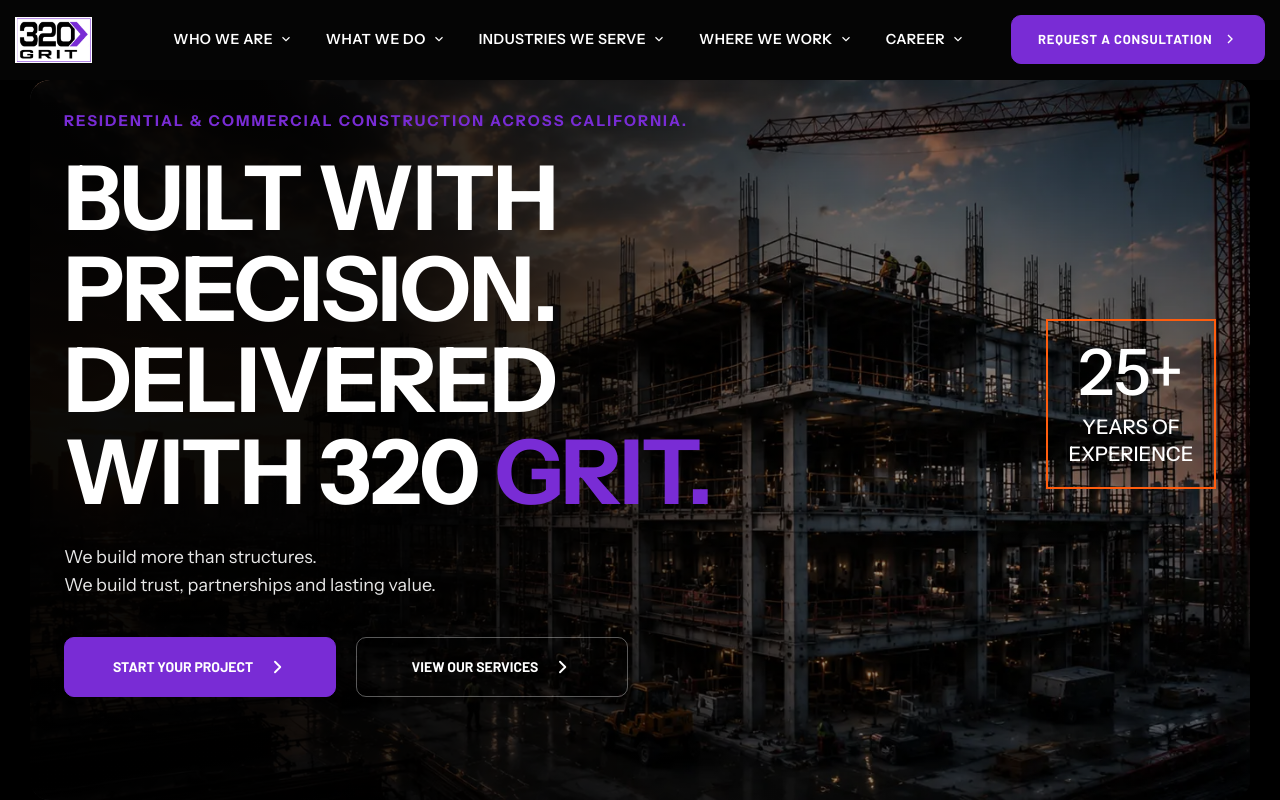
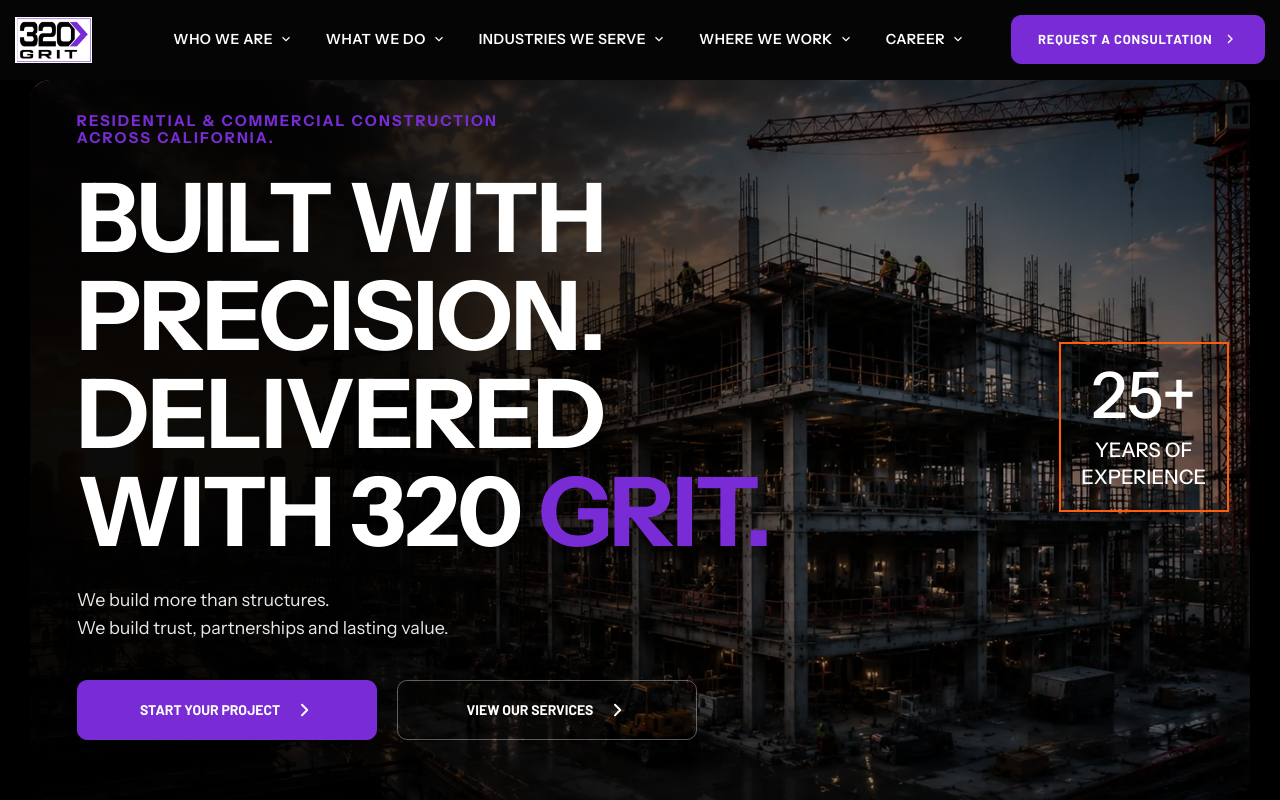
Before and after one commit to TaimoorWajid/website-320grit-angular, an Angular app: page / in a window 1280 px wide. Shown: the top 800 px of the page. Built offline with nearby package versions, Linux system fonts and the light colour scheme.

Commit message:
Hero tweaks: 2-line eyebrow, larger H1, badge raised, wider buttons, more left padding

```diff
--- a/src/app/features/home/components/home-hero/home-hero.component.scss
+++ b/src/app/features/home/components/home-hero/home-hero.component.scss
@@ -33,11 +33,13 @@
   z-index: 2;
   display: grid;
   grid-template-columns: 1fr auto;
-  align-items: center;
+  align-items: start;
   gap: 3rem;
   width: 100%;
   padding-top: clamp(7rem, 14vh, 10rem);
   padding-bottom: 2rem;
+  padding-left: clamp(2rem, 6vw, 6rem);
+  padding-right: clamp(2rem, 4vw, 4rem);
 }
 
 .home-hero__kicker {
@@ -45,6 +47,7 @@
   font-weight: 700;
   letter-spacing: 0.14em;
   margin-bottom: 1.4rem;
+  max-width: 27rem;
 }
 
 .home-hero__kicker strong {
@@ -52,7 +55,7 @@
 }
 
 .home-hero__title {
-  font-size: clamp(3rem, 7vw, 6.25rem);
+  font-size: clamp(3.2rem, 7.5vw, 7rem);
   font-weight: 800;
   line-height: 1.02;
   letter-spacing: -0.015em;
@@ -73,7 +76,18 @@
   margin-bottom: 2.4rem;
 }
 
+/* Staging buttons are wider than the base .btn-320. */
+.home-hero .btn-320 {
+  min-width: 300px;
+  padding: 0 36px;
+}
+
 /* 25+ years badge card (hero-section.css, desktop only) */
+.home-hero__badge {
+  align-self: start;
+  margin-top: clamp(8rem, 18vw, 16rem);
+}
+
 .hero-exp-card {
   width: 170px;
   height: 170px;
```
